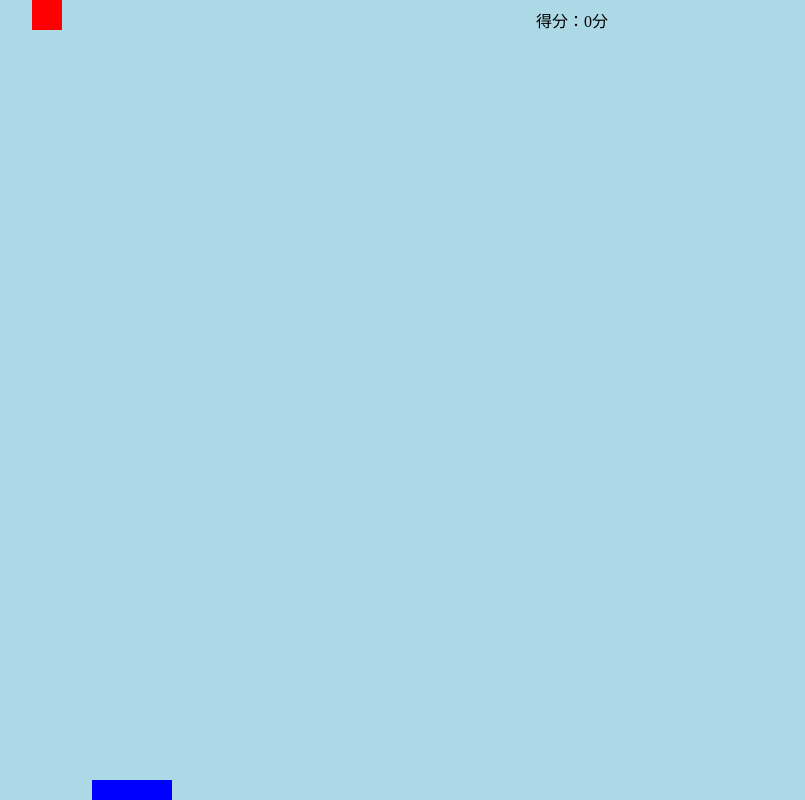
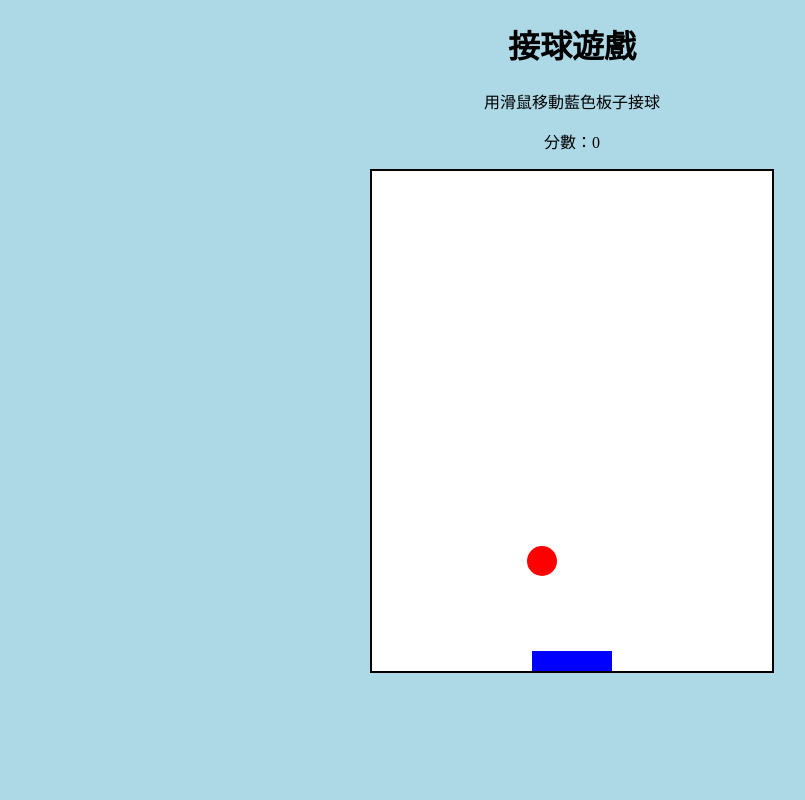
Before and after one commit to 410497-hue/web1142, a plain HTML site: page 遊戲.html in a window 1280 px wide. Shown: the whole page, without its empty margins (68-873 px from the left). Drawn offline with Linux system fonts and the light colour scheme.

Commit message:
Refactor game HTML structure and styles

```diff
--- a/遊戲.html
+++ b/遊戲.html
@@ -1,11 +1,11 @@
-<html>
-    <head><title>好玩的遊戲</title>
+<!DOCTYPE html><html>
+<head>
+  <title>接球遊戲</title>
   <style>
-        body{
+    body {
       text-align: center;
       background: lightblue;
-        }
-        #role{
+    }#game {
   width: 400px;
   height: 500px;
   background: white;
@@ -14,7 +14,8 @@
   position: relative;
   overflow: hidden;
 }
-        #player{
+
+#player {
   width: 80px;
   height: 20px;
   background: blue;
@@ -22,28 +23,59 @@
   bottom: 0;
   left: 160px;
 }
-         #ball{
+
+#ball {
   width: 30px;
   height: 30px;
   background: red;
+  border-radius: 50%;
   position: absolute;
   top: 0;
   left: 100px;
 }
+
   </style>
-
 </head>
-    <body>
-<div>得分：<span id="score">0</span>分</div>
-<div id="roll"></div>
+<body><h1>接球遊戲</h1>
+<p>用滑鼠移動藍色板子接球</p>
+<p id="score">分數：0</p><div id="game">
   <div id="player"></div>
   <div id="ball"></div>
-    <script>
-player=document.getElementById("player");
-ball=document.getElementById("ball");
-game=document.getElementById("game");
-score=document.getElementById("score");
-    </script>
+</div><script>
+  let player = document.getElementById("player");
+  let ball = document.getElementById("ball");
+  let game = document.getElementById("game");
+  let scoreText = document.getElementById("score");
 
-    </body>
+  let ballTop = 0;
+  let ballLeft = 100;
+  let score = 0;
+
+
+  game.onmousemove = function(event) {
+    let x = event.offsetX;
+    player.style.left = x - 40 + "px";
+  }
+
+
+  setInterval(function() {
+    ballTop = ballTop + 5;
+    ball.style.top = ballTop + "px";
+
+
+    let playerLeft = parseInt(player.style.left);
+
+    if (ballTop > 450) {
+      if (ballLeft > playerLeft && ballLeft < playerLeft + 80) {
+        score = score + 1;
+        scoreText.innerHTML = "分數：" + score;
+      }
+
+
+      ballTop = 0;
+      ballLeft = Math.random() * 370;
+      ball.style.left = ballLeft + "px";
+    }
+  }, 30);
+</script></body>
 </html>
```
Lines whose indentation alone changed are shown as unchanged.
